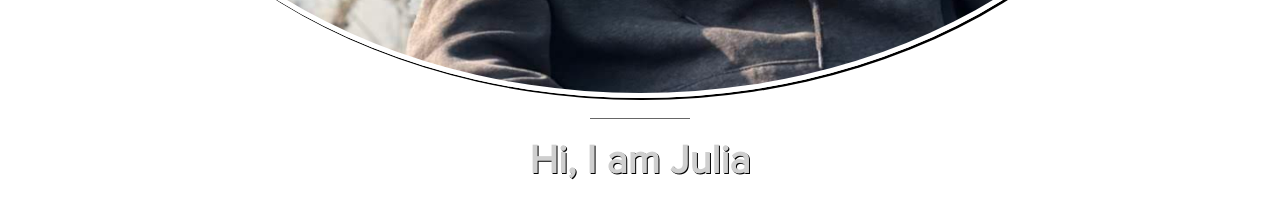
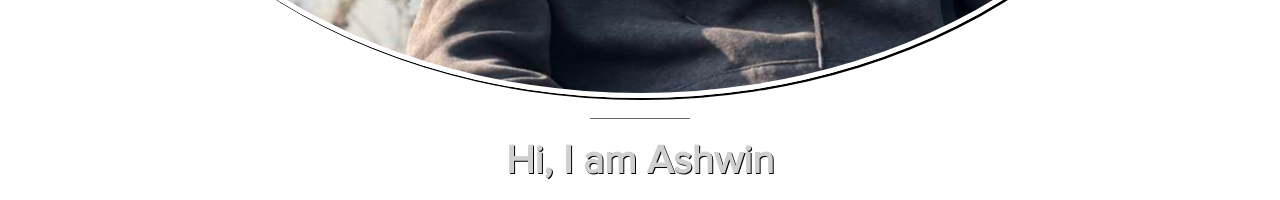
Before and after one commit to asbinaryal/Ashwin, a plain HTML site: page index-gray.html in a window 1280 px wide. Shown: the part 920-1120 px from the top of the page. Drawn offline with Linux system fonts and the light colour scheme.

Commit message:
changes in name

```diff
--- a/index-gray.html
+++ b/index-gray.html
@@ -32,7 +32,7 @@ http://www.templatemo.com/tm-467-easy-profile
 			<div class="col-md-12 col-sm-12">
 				<img src="images/tm-easy-profile.jpg" class="img-responsive img-circle tm-border" alt="templatemo easy profile">
 				<hr>
-				<h1 class="tm-title bold shadow">Hi, I am Julia</h1>
+				<h1 class="tm-title bold shadow">Hi, I am Ashwin</h1>
 				<h1 class="white bold shadow">Creative Director</h1>
 			</div>
 		</div>
```
